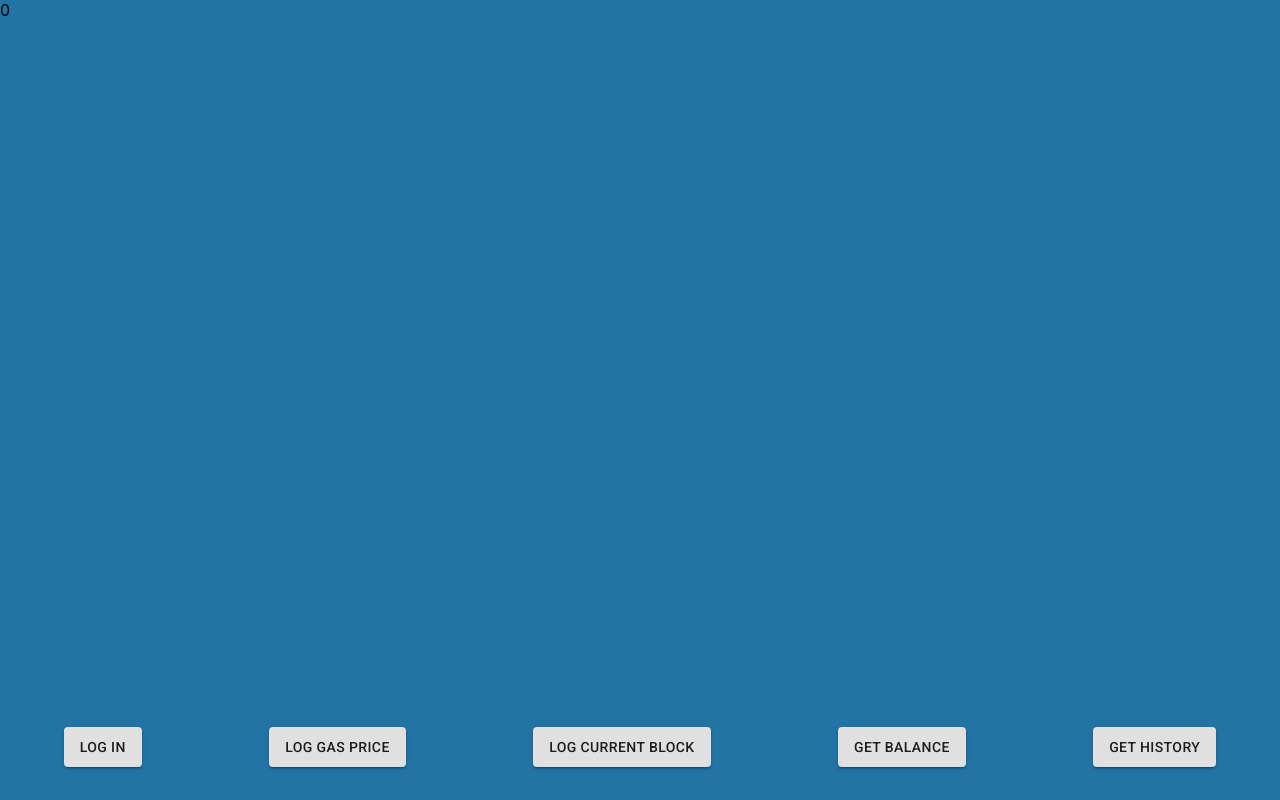
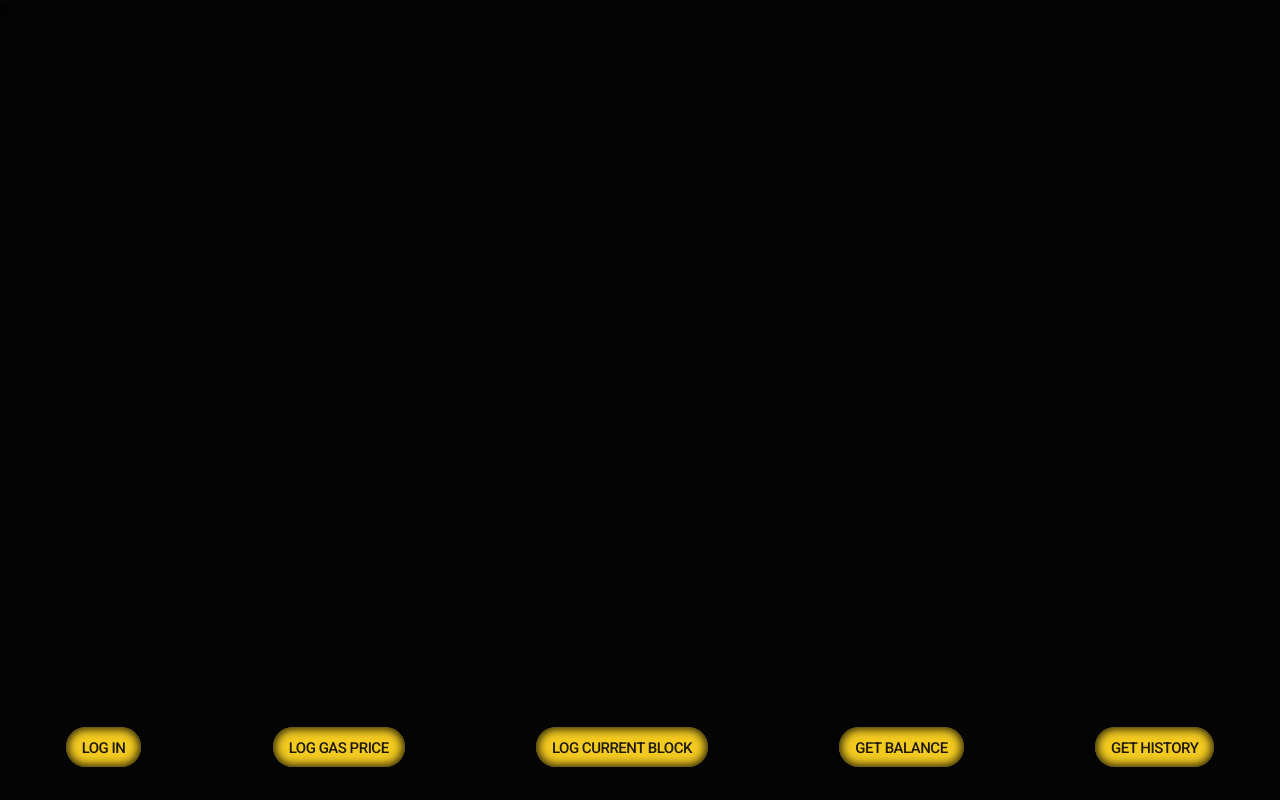
Before and after one commit to Gblumentals/react-eth, a React (Create React App) app: page / in a window 1280 px wide. Built offline with nearby package versions, Linux system fonts and the light colour scheme.

Commit message:
First few wrapper components

```diff
--- /dev/null
+++ b/src/components/Button/index.tsx
@@ -0,0 +1,15 @@
+import useStyles from './style';
+import React from 'react';
+import { Button as MuiButton } from '@material-ui/core';
+
+const Button = (props: any) => {
+  const classes = useStyles();
+
+  return (
+    <MuiButton classes={{root: classes.root}}{...props}>
+      {props.children}
+    </MuiButton>
+  );
+}
+
+export default Button
--- /dev/null
+++ b/src/components/Button/style.ts
@@ -0,0 +1,13 @@
+import { makeStyles } from '@material-ui/core/styles';
+
+const useStyles = makeStyles((theme) => ({
+  root: {
+    borderRadius: '20px !important',
+    paddingTop: '8px !important',
+    fontSize: '15px !important',
+    letterSpacing: '-0.5px !important',
+    boxShadow: '0px 0px 10px 2px inset !important',
+  },
+}));
+
+export default useStyles
--- /dev/null
+++ b/src/components/Graphs/Pie/style.ts
@@ -0,0 +1,7 @@
+import { makeStyles } from '@material-ui/core/styles';
+
+const useStyles = makeStyles((theme) => ({
+  root: {},
+}));
+
+export default useStyles
--- /dev/null
+++ b/src/components/Header/style.ts
@@ -0,0 +1,15 @@
+import { makeStyles } from '@material-ui/core/styles';
+
+const useStyles = makeStyles((theme) => ({
+  root: {
+    flexGrow: 1,
+  },
+  menuButton: {
+    marginRight: theme.spacing(2),
+  },
+  title: {
+    flexGrow: 1,
+  },
+}));
+
+export default useStyles
--- a/src/components/Page/index.tsx
+++ b/src/components/Page/index.tsx
@@ -2,7 +2,7 @@
 import useStyles from './style';
 import ether from '../../services/ether'
 
-import Button from '@material-ui/core/Button';
+import Button from '../Button';
 import Balance from '../Balance';
 import History from '../History';
 
@@ -24,6 +24,7 @@
       <div className={classes.buttonWrapper}>
         <Button
           variant="contained"
+          color="primary"
           className={classes.button}
           onClick={() => {
             console.log("Loggin in...", ether.setProviders())
@@ -34,6 +35,7 @@
         </Button>
         <Button
           variant="contained"
+          color="primary"
           className={classes.button}
           onClick={() => {
             ether.getGasPrice().then((price) => {
@@ -45,6 +47,7 @@
         </Button>
         <Button
           variant="contained"
+          color="primary"
           className={classes.button}
           onClick={() => {
             ether.getBlockNumber().then((blockNumber) => {
@@ -56,6 +59,7 @@
         </Button>
         <Button
           variant="contained"
+          color="primary"
           className={classes.button}
           onClick={() => {
             console.log("Wallet:", ether.getWallet())
@@ -68,6 +72,7 @@
         </Button>
         <Button
           variant="contained"
+          color="primary"
           className={classes.button}
           onClick={() => {
             console.log("Wallet:", ether.getWallet())
--- a/src/components/Page/style.ts
+++ b/src/components/Page/style.ts
@@ -2,7 +2,7 @@
 
 const useStyles = makeStyles((theme) => ({
   root: {
-    backgroundColor: theme.palette.primary.main,
+    backgroundColor: theme.palette.secondary.main,
     width: '100vw',
     height: '100vh',
     display: 'flex',
--- a/src/style/theme.ts
+++ b/src/style/theme.ts
@@ -4,15 +4,15 @@
   palette: {
     primary: {
       // light: '#8A8E91',
-      main: '#2274A5',
-      // dark: '#66101F',
+      main: '#f3ca20',
+      dark: '#f7ce24',
       // contrastText: will be calculated to contrast with palette.primary.main
     },
     secondary: {
       // light: '#0066ff',
-      main: '#BCD979',
+      main: '#040404',
       // dark: will be calculated from palette.secondary.main,
-      contrastText: '#ffcc00',
+      contrastText: '#fafafa',
     },
     // Used by `getContrastText()` to maximize the contrast between
     // the background and the text.
```
Also changed, not shown: src/components/Graphs/Pie/index.tsx (added, +11 -0 lines), src/components/Header/index.tsx (added, +28 -0 lines).
